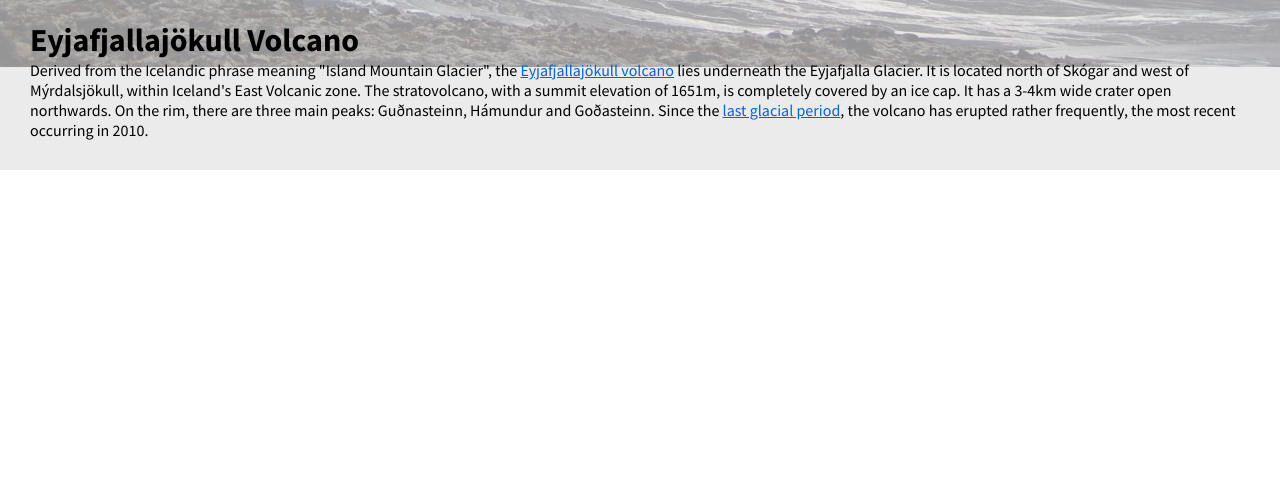
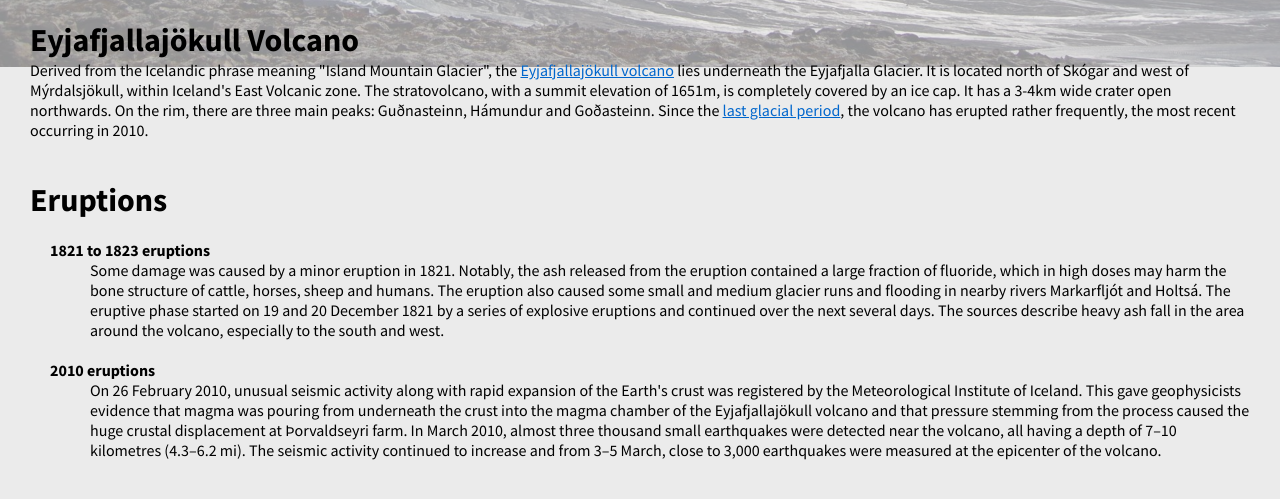
Before and after one commit to ravernkohnp/ravernkohnp.github.io, a plain HTML site: page eyjafjallajokull.html in a window 1280 px wide. Shown: the part 733-1232 px from the top of the page. Before the commit the page ends 903 px from the top, so only its background shows below. Drawn offline with nearby package versions, Linux system fonts and the light colour scheme; a script that the page names is missing.

Commit message:
Added description list and fixed CSS

```diff
--- a/css/eyjafjallajokull.css
+++ b/css/eyjafjallajokull.css
@@ -30,22 +30,44 @@ main #content {
     text-align: right;
     font-size: 90%;
     padding-right: 10px;
-    margin-top: 0px;
+    margin-top: 0;
 }
 
 h1 {
-    padding-top: 0px;
+    padding-top: 0;
     text-align: center;
-    margin-top: 0px;
+    margin-top: 0;
     font-size: 300%;
 }
 
 h2 {
     font-size: 200%;
+}
+
+#Volcano{
     padding-top: 10px;
-    padding-bottom: 0px;
 }
 
 h2, h3, h4, h5, h6, p {
     margin: 0;
 }
+
+dl {
+    margin: 0;
+}
+
+#Eruptions {
+    margin-top: 40px;
+}
+
+dd {
+    margin-bottom: 15px;
+}
+
+dl {
+    margin-left: 20px;
+}
+
+dt {
+    margin-top: 20px;
+}
--- a/eyjafjallajokull.html
+++ b/eyjafjallajokull.html
@@ -39,8 +39,17 @@
                 </div>
                 <h1>The Island's Mountain Glacier</h1>
                 <section>
-                    <h2>Eyjafjallajökull Volcano</h2>
+                    <h2 id="Volcano">Eyjafjallajökull Volcano</h2>
                     <p>Derived from the Icelandic phrase meaning "Island Mountain Glacier", the <a href="https://en.wikipedia.org/wiki/Eyjafjallaj%C3%B6kull" style="color: #0066CC">Eyjafjallajökull volcano</a> lies underneath the Eyjafjalla Glacier. It is located north of Skógar and west of Mýrdalsjökull, within Iceland's East Volcanic zone. The stratovolcano, with a summit elevation of 1651m, is completely covered by an ice cap. It has a 3-4km wide crater open northwards. On the rim, there are three main peaks: Guðnasteinn, Hámundur and Goðasteinn. Since the <a href="https://en.wikipedia.org/wiki/Last_glacial_period" style="color: #0066CC">last glacial period</a>, the volcano has erupted rather frequently, the most recent occurring in 2010.</p>
+                </section>
+                <section>
+                    <h2 id="Eruptions">Eruptions</h2>
+                    <dl>
+                        <dt><b>1821 to 1823 eruptions</b></dt>
+                        <dd>Some damage was caused by a minor eruption in 1821. Notably, the ash released from the eruption contained a large fraction of fluoride, which in high doses may harm the bone structure of cattle, horses, sheep and humans. The eruption also caused some small and medium glacier runs and flooding in nearby rivers Markarfljót and Holtsá. The eruptive phase started on 19 and 20 December 1821 by a series of explosive eruptions and continued over the next several days. The sources describe heavy ash fall in the area around the volcano, especially to the south and west.</dd>
+                        <dt><b>2010 eruptions</b></dt>
+                        <dd>On 26 February 2010, unusual seismic activity along with rapid expansion of the Earth's crust was registered by the Meteorological Institute of Iceland. This gave geophysicists evidence that magma was pouring from underneath the crust into the magma chamber of the Eyjafjallajökull volcano and that pressure stemming from the process caused the huge crustal displacement at Þorvaldseyri farm. In March 2010, almost three thousand small earthquakes were detected near the volcano, all having a depth of 7–10 kilometres (4.3–6.2 mi). The seismic activity continued to increase and from 3–5 March, close to 3,000 earthquakes were measured at the epicenter of the volcano.</dd>
+                    </dl>
                 </section>
             </div>
         </div>
```
